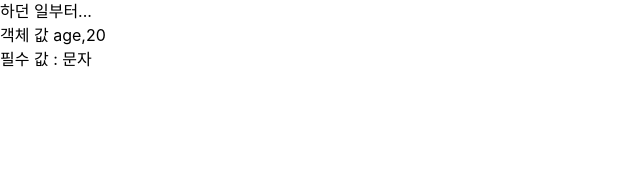
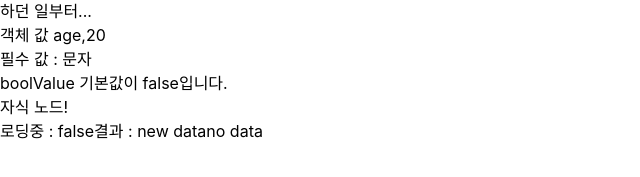
Before and after one commit to luhavis/dev2_study_react, a React (Create React App) app in the folder do-it-example/: page / in a window 1280 px wide. Shown: the part 587-764 px from the top of the page, without its empty margins (0-640 px from the left). Built offline with nearby package versions, Linux system fonts and the light colour scheme.

Commit message:
Feat : State (#2)

```diff
--- a/do-it-example/src/App.js
+++ b/do-it-example/src/App.js
@@ -5,6 +5,9 @@ import ChildComponent from './components/ChildComponent';
 import './App.css';
 import BooleanComponent from './components/BooleanComponent';
 import ChildComponent2 from './components/ChildComponent2';
+import DefaultPropsComponent from './components/DefaultPropsComponent';
+import ChildProperty from './components/ChildProperty';
+import StateExample from './components/StateExample';
 
 class App extends React.Component {
   render() {
@@ -38,6 +41,16 @@ class App extends React.Component {
         </div>
 
         <ChildComponent2 objValue={{ age: 20 }} requiredStringValue="문자" />
+
+        <DefaultPropsComponent />
+
+        <ChildProperty>
+          <div>
+            <span>자식 노드!</span>
+          </div>
+        </ChildProperty>
+
+        <StateExample />
       </div>
     );
   }
--- /dev/null
+++ b/do-it-example/src/components/ChildProperty.jsx
@@ -0,0 +1,14 @@
+import React, { Component } from 'react';
+import PropTypes from 'prop-types';
+
+class ChildProperty extends Component {
+  render() {
+    return <div>{this.props.children}</div>;
+  }
+}
+
+ChildProperty.propTypes = {
+  children: PropTypes.node,
+};
+
+export default ChildProperty;
--- /dev/null
+++ b/do-it-example/src/components/DefaultPropsComponent.jsx
@@ -0,0 +1,34 @@
+import React, { Component } from 'react';
+import PropTypes from 'prop-types';
+
+class DefaultPropsComponent extends Component {
+  render() {
+    let message1 = '';
+    if (this.props.boolValue === false) {
+      message1 = 'boolValue 기본값이 false입니다.';
+    }
+
+    let message2 = '';
+    if (this.props.boolValueWithoutDefault === false) {
+      message2 = 'boolValueWithoutDefault 기본값이 false입니다.';
+    }
+
+    return (
+      <div className="message-container">
+        {message1}
+        {message2}
+      </div>
+    );
+  }
+}
+
+DefaultPropsComponent.propTypes = {
+  boolValue: PropTypes.bool,
+  boolValueWithoutDefault: PropTypes.bool,
+};
+
+DefaultPropsComponent.defaultProps = {
+  boolValue: false,
+};
+
+export default DefaultPropsComponent;
--- /dev/null
+++ b/do-it-example/src/components/StateExample.jsx
@@ -0,0 +1,39 @@
+import React, { Component } from 'react';
+
+class StateExample extends Component {
+  constructor(props) {
+    super(props);
+
+    this.state = {
+      loading: true,
+      formData: 'no data',
+    };
+
+    this.handleData = this.handleData.bind(this);
+
+    setTimeout(this.handleData, 4000);
+  }
+
+  handleData() {
+    const data = 'new data';
+    const { formData } = this.state;
+
+    this.setState({
+      loading: false,
+      formData: data + formData,
+    });
+
+    console.log('loading 값 ', this.state.loading);
+  }
+
+  render() {
+    return (
+      <div>
+        <span>로딩중 : {String(this.state.loading)}</span>
+        <span>결과 : {this.state.formData}</span>
+      </div>
+    );
+  }
+}
+
+export default StateExample;
```
